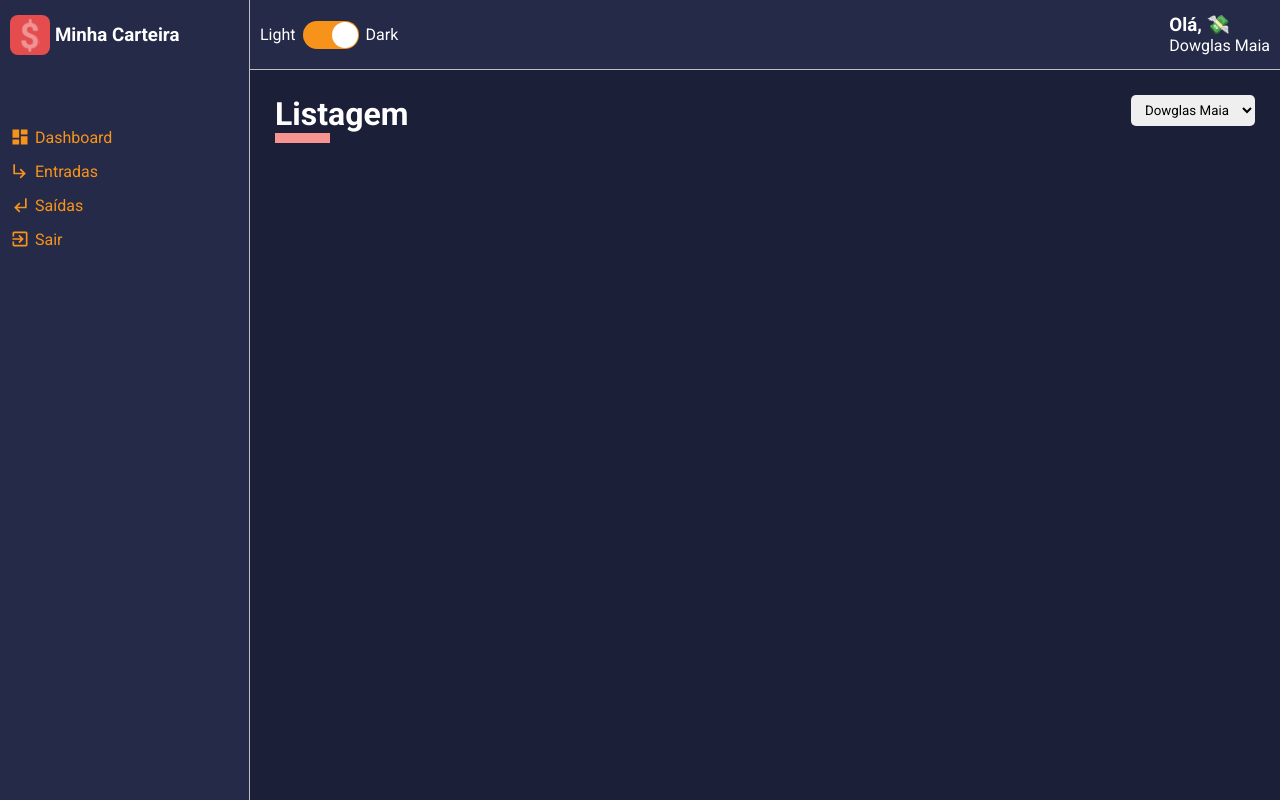
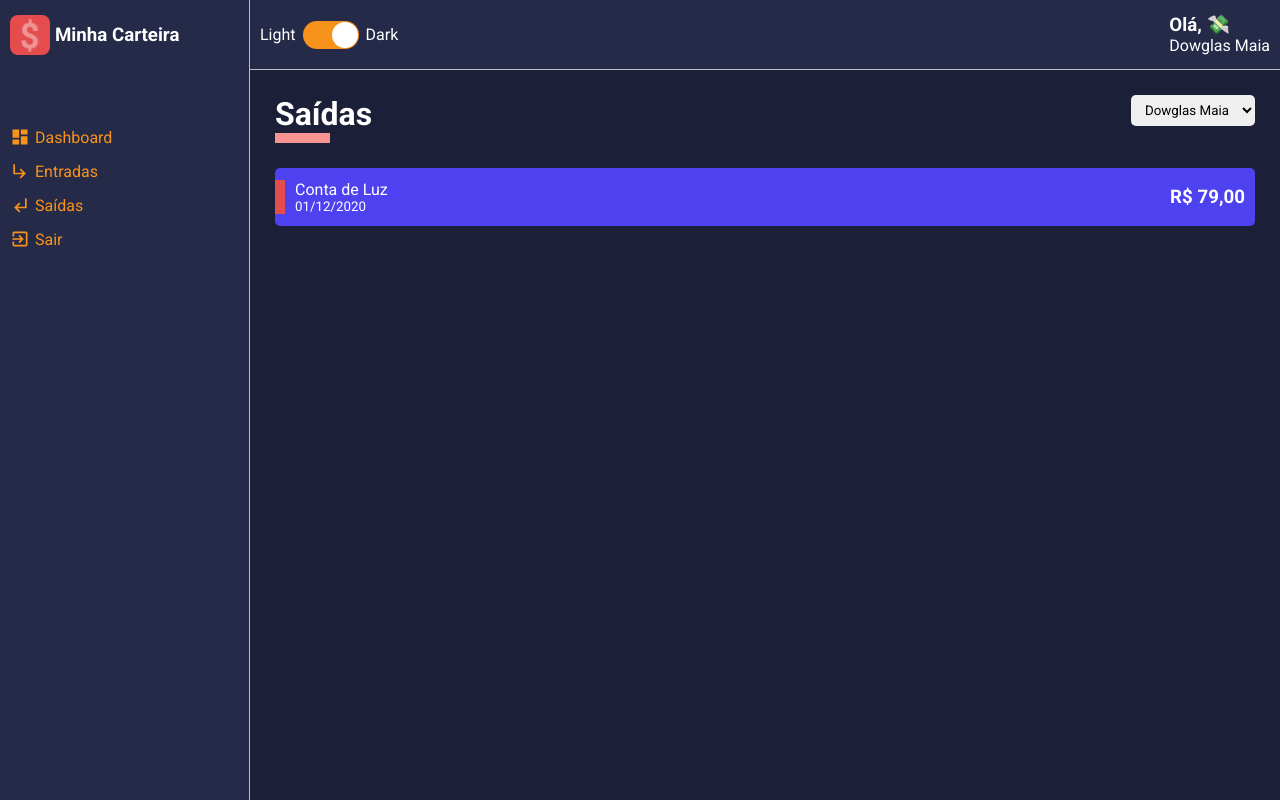
Before and after one commit to dowglasmaia/app-react-minha-carteira, a React (Create React App) app: page / in a window 1280 px wide. Built offline with nearby package versions, Linux system fonts and the light colour scheme.

Commit message:
criando componente de card lista e estilizando o mesmo

```diff
--- a/src/Pages/List/index.tsx
+++ b/src/Pages/List/index.tsx
@@ -1,9 +1,10 @@
 import React from 'react';
 
-import { Container } from './styles';
+import { Container, Content } from './styles';
 import ContentHeader from '../../components/shared/ContentHeader';
 
 import SelectInput from '../../components/shared/SelectInput';
+import HistoryFinanceCard from '../../components/HistoryFinanceCard';
 
 const List: React.FC = () => {
     const options = [
@@ -15,9 +16,20 @@
 
     return (
         <Container>
-            <ContentHeader title ="Listagem" lineColor="#F79390">
+            <ContentHeader title="Saídas" lineColor="#F79390">
                 <SelectInput options={options} />
             </ContentHeader>
+
+            <Content>
+                <HistoryFinanceCard
+                   cardColor="#4E41F0"
+                   tagColor="#E44C4E"
+                   title="Conta de Luz"
+                   subTitle="01/12/2020"
+                   amount="R$ 79,00"
+                ></HistoryFinanceCard>
+
+            </Content>
         </Container>
     );
 }
--- a/src/Pages/List/styles.ts
+++ b/src/Pages/List/styles.ts
@@ -1,3 +1,4 @@
 import styled from "styled-components";
 
 export const Container = styled.div``;
+export const Content = styled.div``;
--- /dev/null
+++ b/src/components/HistoryFinanceCard/index.tsx
@@ -0,0 +1,32 @@
+import React from 'react';
+
+import { ContainerHistory, Tag } from './styles'
+
+interface IHistoryFinaceCard {
+    cardColor: string;
+    tagColor: string;
+    title: string;
+    subTitle: string;
+    amount: string
+}
+
+const HistoryFinaceCard: React.FC<IHistoryFinaceCard> = ({
+    cardColor,
+    tagColor,
+    title,
+    subTitle,
+    amount,
+}) => {
+    return (
+        /* montando o card */
+        <ContainerHistory color={cardColor}>
+            <Tag color={tagColor} />
+            <div>
+                <span>{title}</span>
+                <small>{subTitle}</small>
+            </div>
+            <h3>{amount}</h3>
+        </ContainerHistory>
+    );
+}
+export default HistoryFinaceCard;
--- /dev/null
+++ b/src/components/HistoryFinanceCard/styles.ts
@@ -0,0 +1,51 @@
+import styled from "styled-components";
+
+interface IContainerHistoryProps {
+  color: string;
+}
+
+interface ITagProps {
+  color: string;
+}
+
+/* Criando Style para o Card */
+export const ContainerHistory = styled.li<IContainerHistoryProps>`
+  background-color: ${(props) => props.color};
+  list-style: none;
+  border-radius: 5px;
+  margin: 10px 0;
+  padding: 12px 10px;
+  display: flex;
+  justify-content: space-between;
+  align-items: center;
+  cursor: pointer;
+  position: relative;
+
+  /* efeito de transição */
+  transition: all 0.3s;
+  &:hover {
+    opacity: 0.3;
+    transform: translateX(10px);
+  }
+  /* fim transição*/
+
+  /* estilizando a div dentro do component */
+  /* flex-direction:column;  coloca os itens da div um abaixo do outro em suas extremidades */
+  /* flex-direction:row;  coloca os itens da div um ao Lada do outro em suas extremidades */
+  >div{
+      display:flex;
+      flex-direction:column; /* coloca os itens da div um abaixo do outro em suas extremidades*/
+      justify-content:space-between;
+      padding-left:10px;
+  }
+`;
+
+/* Criando Style para a Tag do Card */
+export const Tag = styled.div<ITagProps>`
+  width:10px;
+  height:60%;
+  background:${props => props.color};
+  left:0; /* deixa colado a esquerda */
+  position: absolute;
+
+`;
--- a/src/components/shared/SelectInput/index.tsx
+++ b/src/components/shared/SelectInput/index.tsx
@@ -12,15 +12,11 @@
 const SelectInput: React.FC<ISelectInputProps> = ({ options }) => {
     return (
         <Container>
-
-            <select>
-                {   /* Passaando as opções dinamicamente */
-                    options.map(option => (
-                        <option value="{option.value}">{option.label}</option>
-                    ))
-                }
+            <select>{
+                options.map(option => (
+                    <option value="{option.value}">{option.label}</option>
+                ))}
             </select>
-
         </Container>
     );
 }
```
